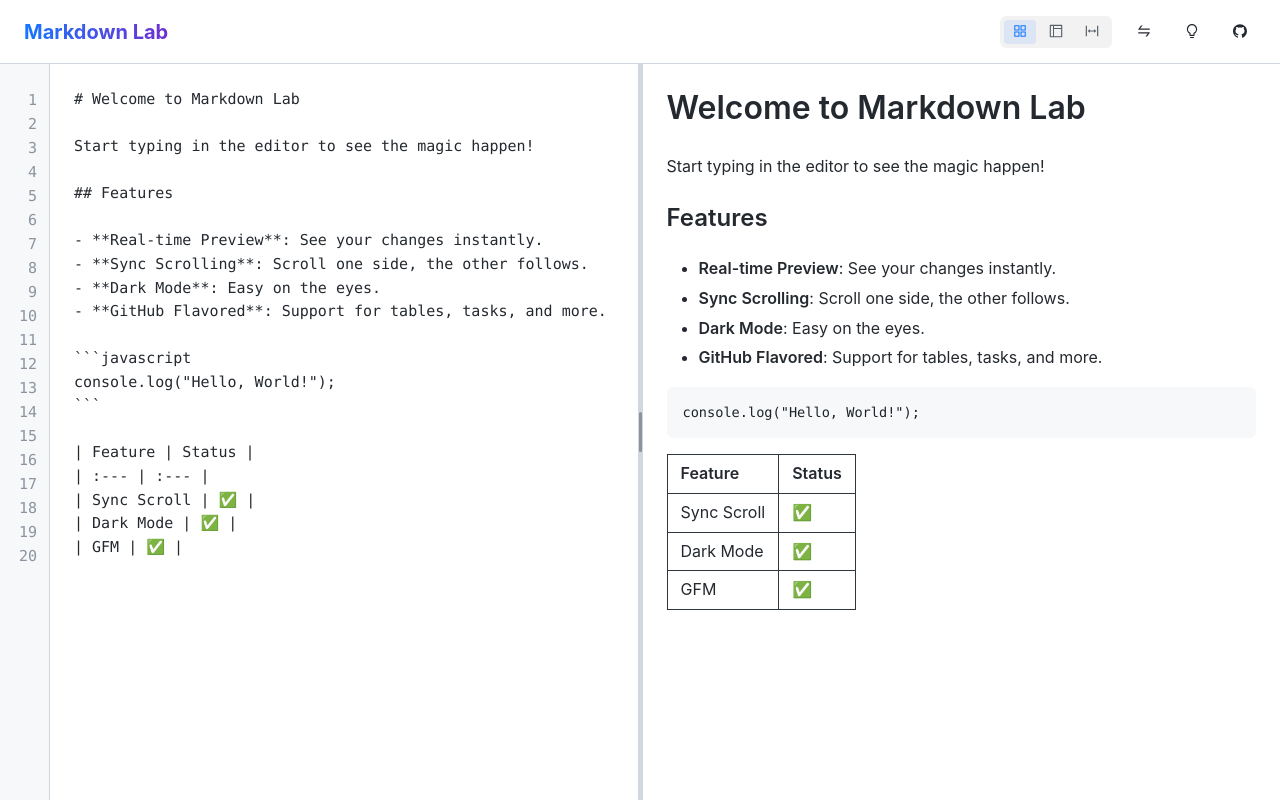
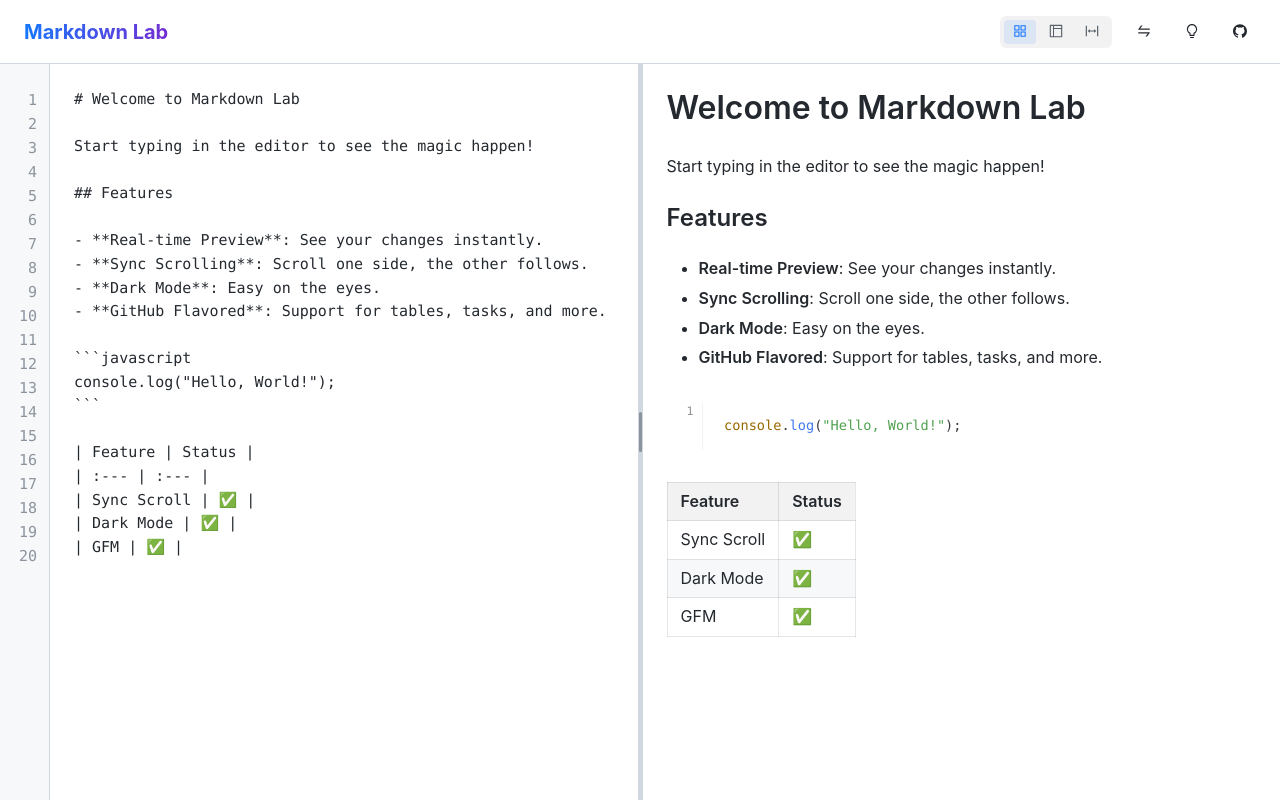
Before and after one commit to chaclee/playground, a React (Vite) app: page / in a window 1280 px wide. Built offline with nearby package versions, Linux system fonts and the light colour scheme.

Commit message:
fix: 修改样式

```diff
--- a/src/components/Preview.tsx
+++ b/src/components/Preview.tsx
@@ -1,9 +1,8 @@
-import { forwardRef } from 'react';
+import { forwardRef, useEffect } from 'react';
 import ReactMarkdown from 'react-markdown';
 import remarkGfm from 'remark-gfm';
 import rehypeRaw from 'rehype-raw';
 import rehypeHighlight from 'rehype-highlight';
-import 'highlight.js/styles/atom-one-dark.css'; // Code highlight style
 
 interface PreviewProps {
     content: string;
@@ -11,6 +10,66 @@ interface PreviewProps {
 }
 
 export const Preview = forwardRef<HTMLDivElement, PreviewProps>(({ content, isDarkMode = true }, ref) => {
+    useEffect(() => {
+        // Remove existing highlight.js theme
+        const existingLink = document.getElementById('hljs-theme');
+        if (existingLink) {
+            existingLink.remove();
+        }
+
+        // Add new theme based on mode
+        const link = document.createElement('link');
+        link.id = 'hljs-theme';
+        link.rel = 'stylesheet';
+        link.href = isDarkMode
+            ? 'https://cdnjs.cloudflare.com/ajax/libs/highlight.js/11.9.0/styles/monokai.min.css'
+            : 'https://cdnjs.cloudflare.com/ajax/libs/highlight.js/11.9.0/styles/atom-one-light.min.css';
+        document.head.appendChild(link);
+
+        return () => {
+            const linkToRemove = document.getElementById('hljs-theme');
+            if (linkToRemove) {
+                linkToRemove.remove();
+            }
+        };
+    }, [isDarkMode]);
+
+    useEffect(() => {
+        // Add line numbers to code blocks
+        const preBlocks = document.querySelectorAll('.preview-content pre');
+        preBlocks.forEach((pre) => {
+            // Skip if already processed
+            if (pre.getAttribute('data-line-numbers') === 'true') {
+                return;
+            }
+
+            const code = pre.querySelector('code');
+            if (!code) return;
+
+            // Count lines based on text content
+            const text = code.textContent || '';
+            const lines = text.split('\n');
+            const lineCount = lines[lines.length - 1] === '' ? lines.length - 1 : lines.length;
+
+            // Create line numbers container
+            const lineNumbers = document.createElement('div');
+            lineNumbers.className = 'line-numbers';
+            lineNumbers.setAttribute('aria-hidden', 'true');
+
+            // Add line numbers
+            for (let i = 1; i <= lineCount; i++) {
+                const lineNumber = document.createElement('span');
+                lineNumber.textContent = String(i);
+                lineNumbers.appendChild(lineNumber);
+            }
+
+            // Wrap code block with line numbers
+            pre.style.display = 'flex';
+            pre.insertBefore(lineNumbers, code);
+            pre.setAttribute('data-line-numbers', 'true');
+        });
+    }, [content]);
+
     return (
         <div
             ref={ref}
@@ -23,7 +82,7 @@ export const Preview = forwardRef<HTMLDivElement, PreviewProps>(({ content, isDa
                 color: isDarkMode ? '#e6edf3' : '#24292f'
             }}
         >
-            <div style={{ maxWidth: '800px', margin: '0 auto' }}>
+            <div style={{ maxWidth: '800px', margin: '0 auto' }} className="preview-content">
                 <ReactMarkdown
                     className="markdown-body"
                     remarkPlugins={[remarkGfm]}
--- a/src/styles/index.css
+++ b/src/styles/index.css
@@ -154,12 +154,45 @@ body {
   border-radius: 6px;
   margin-top: 0;
   margin-bottom: 16px;
+  counter-reset: line;
+  background: transparent !important;
 }
 
 .markdown-body pre code {
   padding: 0;
-  background: transparent;
+  background: transparent !important;
   border: none;
+  display: block;
+}
+
+/* Code line numbers */
+.markdown-body pre .line-numbers {
+  display: flex;
+  flex-direction: column;
+  text-align: right;
+  padding-right: 8px;
+  margin-right: 8px;
+  user-select: none;
+  opacity: 0.5;
+  border-right: 1px solid rgba(128, 128, 128, 0.2);
+  min-width: 28px;
+  font-size: 85%;
+  line-height: 1.45;
+  font-family: 'JetBrains Mono', 'Consolas', 'Monaco', 'Andale Mono', monospace;
+}
+
+.markdown-body pre .line-numbers span {
+  display: block;
+  line-height: 1.45;
+}
+
+.markdown-body pre[data-line-numbers="true"] {
+  padding-left: 8px;
+}
+
+.markdown-body pre[data-line-numbers="true"] code {
+  flex: 1;
+  overflow-x: auto;
 }
 
 .markdown-body table {
@@ -174,16 +207,12 @@ body {
 .markdown-body table th,
 .markdown-body table td {
   padding: 6px 13px;
-  border: 1px solid #30363d;
+  border: 1px solid rgba(128, 128, 128, 0.2);
 }
 
 .markdown-body table th {
   font-weight: 600;
-  background-color: rgba(255, 255, 255, 0.05);
-}
-
-.markdown-body table tr:nth-child(2n) {
-  background-color: rgba(255, 255, 255, 0.02);
+  background-color: rgba(128, 128, 128, 0.1);
 }
 
 .markdown-body blockquote {
```
